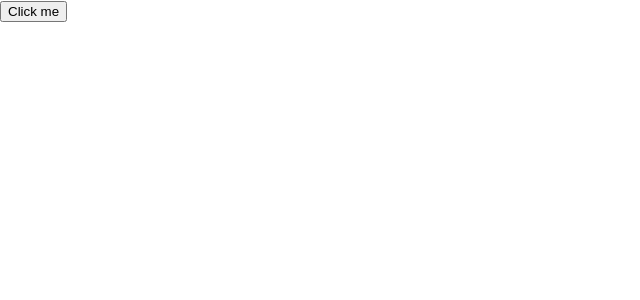
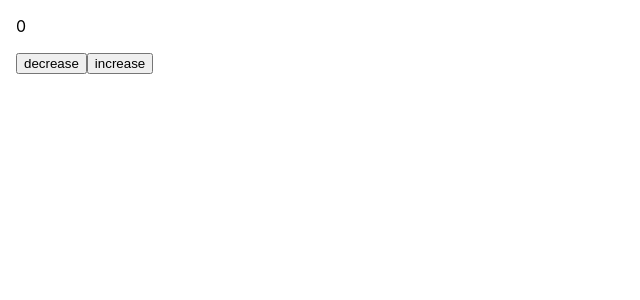
Before and after one commit to kyimoemin/react-example, a React (Create React App) app: page / in a window 1280 px wide. Shown: the top 300 px of the page, without its empty margins (0-640 px from the left). Built offline with nearby package versions, Linux system fonts and the light colour scheme.

Commit message:
added example 4

```diff
--- a/src/App.jsx
+++ b/src/App.jsx
@@ -1,9 +1,9 @@
 import React from "react";
 import "./App.css";
-import { Example3 } from "./examples/Example3";
+import { Example4 } from "./examples/Example4";
 
 function App() {
-  return <Example3 />;
+  return <Example4 />;
 }
 
 export default App;
--- /dev/null
+++ b/src/examples/Example4.jsx
@@ -0,0 +1,21 @@
+import React, { useState } from "react";
+
+export function Example4() {
+  const [state, setState] = useState(0);
+
+  function increase() {
+    setState(state + 1);
+  }
+
+  function decrease() {
+    setState((s) => s - 1);
+  }
+
+  return (
+    <div className="margin">
+      <p>{state}</p>
+      <button onClick={decrease}>decrease</button>
+      <button onClick={increase}>increase</button>
+    </div>
+  );
+}
```
